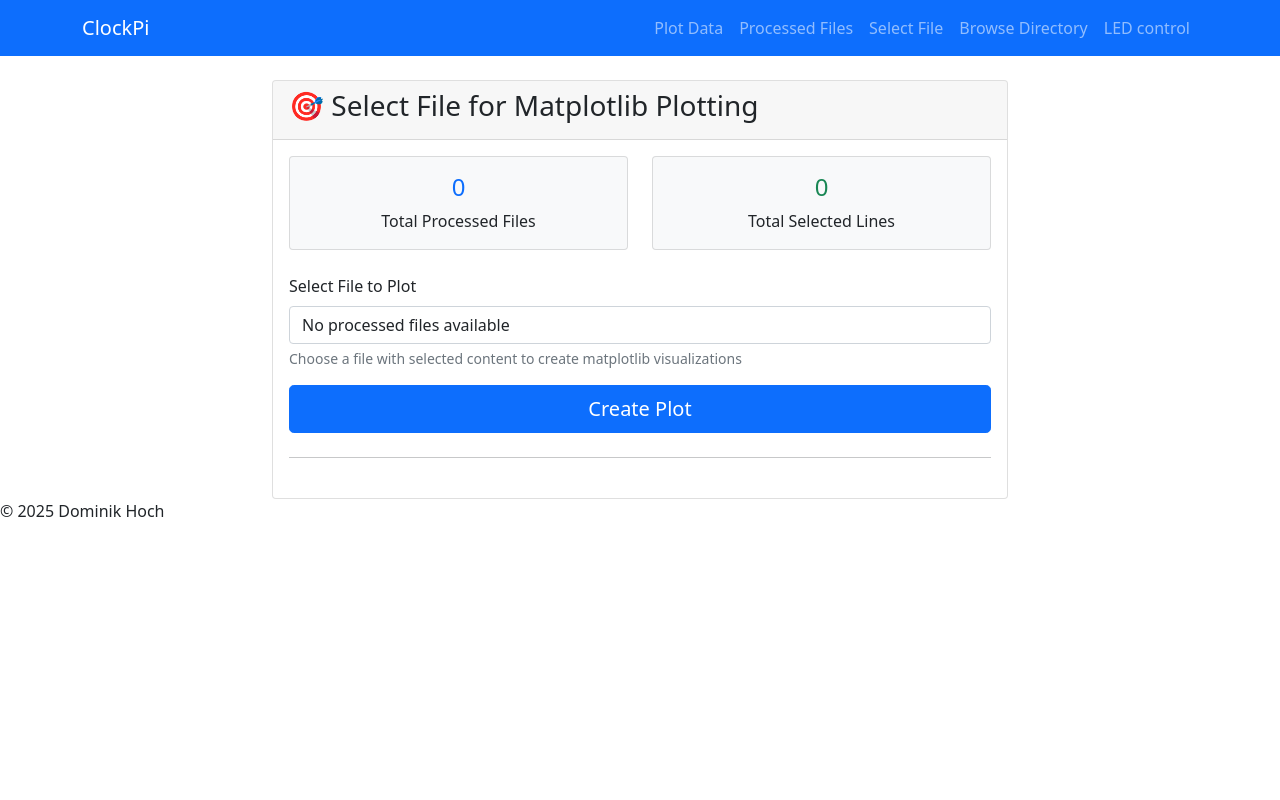
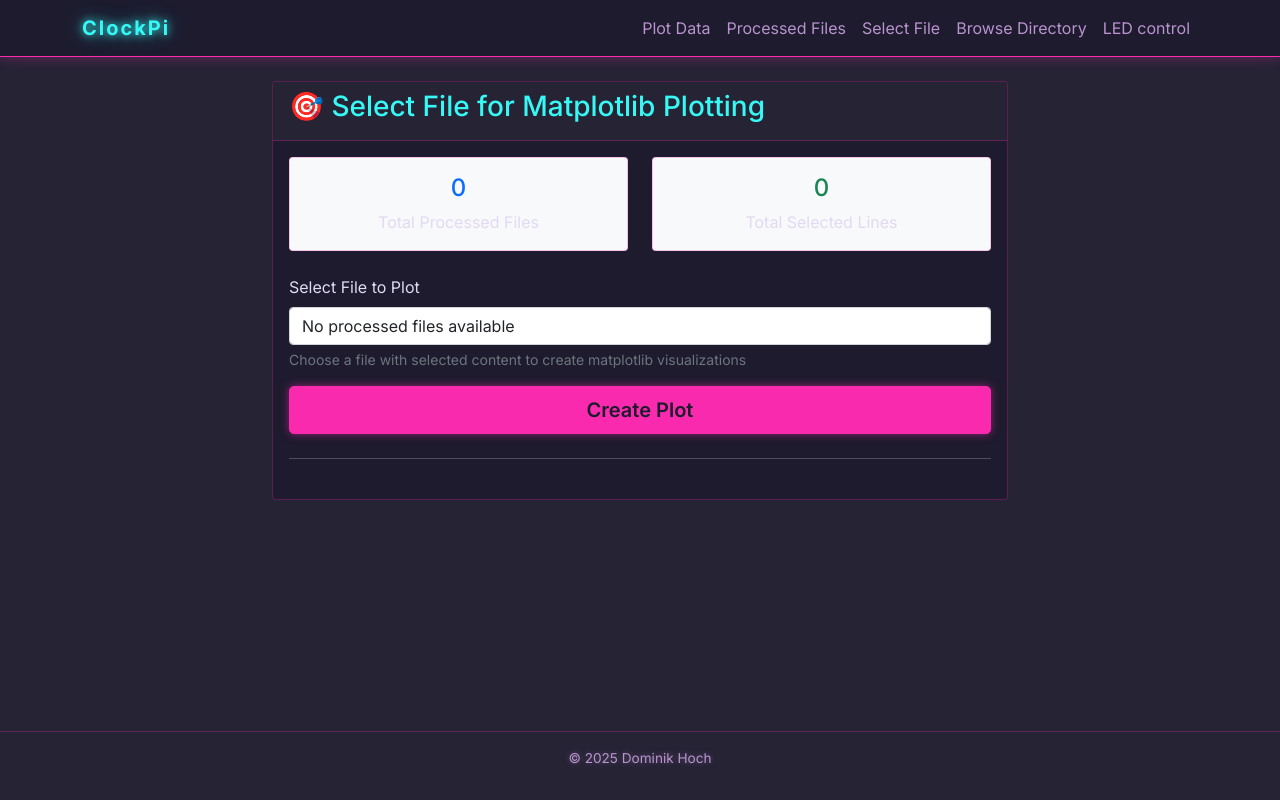
Before and after one commit to Dom2789/web_clockpi, a Django app: page /plot in a window 1280 px wide. Run offline with Django 4.2, Linux system fonts and the light colour scheme; data that the repository does not hold is empty; parts of the project's set-up code (start-up, migrations or seed data) failed here and were passed over.

Commit message:
modified design of webpage to synthwave'84

```diff
--- a/src/templates/base.html
+++ b/src/templates/base.html
@@ -5,34 +5,171 @@
     <meta name="viewport" content="width=device-width, initial-scale=1.0">
     <title>ClockPi</title>
     <link href="https://cdn.jsdelivr.net/npm/bootstrap@5.1.3/dist/css/bootstrap.min.css" rel="stylesheet">
+    <link href="https://fonts.googleapis.com/css2?family=Inter:wght@400;500;600;700&display=swap" rel="stylesheet">
     <style>
+        body {
+            background-color: #262335;
+            color: #e2d9f3;
+            font-family: 'Inter', system-ui, sans-serif;
+            min-height: 100vh;
+            display: flex;
+            flex-direction: column;
+        }
+
+        .navbar {
+            background-color: #1e1b2e !important;
+            border-bottom: 1px solid #f92aad;
+            box-shadow: 0 0 12px #f92aad55;
+        }
+
+        .navbar-brand {
+            color: #36f9f6 !important;
+            font-weight: 700;
+            letter-spacing: 0.1em;
+            text-shadow: 0 0 8px #36f9f6, 0 0 20px #36f9f688;
+        }
+
+        .nav-link {
+            color: #b893ce !important;
+            transition: color 0.2s, text-shadow 0.2s;
+        }
+
+        .nav-link:hover {
+            color: #ff7edb !important;
+            text-shadow: 0 0 8px #ff7edb;
+        }
+
+        .container.mt-4 {
+            flex: 1;
+        }
+
         .plot-container {
-            margin-bottom: 2rem;
-            border: 1px solid #dee2e6;
-            border-radius: 0.375rem;
+            background-color: #1e1b2e;
+            border: 1px solid #f92aad;
+            border-radius: 0.75rem;
             overflow: hidden;
+            transition: box-shadow 0.2s;
+            margin-bottom: 1.5rem;
+            box-shadow: 0 0 8px #f92aad44;
         }
+
+        .plot-container:hover {
+            box-shadow: 0 0 16px #f92aad, 0 0 32px #f92aad55;
+        }
+
         .plot-image {
             width: 100%;
             height: auto;
             display: block;
         }
+
         .plot-header {
-            background-color: #f8f9fa;
+            background-color: #1e1b2e;
             padding: 0.75rem 1rem;
-            border-bottom: 1px solid #dee2e6;
+            border-bottom: 1px solid #f92aad44;
             display: flex;
             justify-content: space-between;
             align-items: center;
+            font-size: 0.9rem;
+            color: #b893ce;
         }
+
         .download-btn {
             font-size: 0.875rem;
+        }
+
+        .btn-primary {
+            background-color: #f92aad;
+            border-color: #f92aad;
+            color: #1e1b2e;
+            font-weight: 600;
+            box-shadow: 0 0 8px #f92aad88;
+            transition: box-shadow 0.2s;
+        }
+
+        .btn-primary:hover {
+            background-color: #ff7edb;
+            border-color: #ff7edb;
+            box-shadow: 0 0 16px #ff7edb;
+        }
+
+        .card {
+            background-color: #1e1b2e;
+            border: 1px solid #f92aad44;
+        }
+
+        .card-header {
+            background-color: #262335;
+            border-bottom: 1px solid #f92aad44;
+            color: #36f9f6;
+        }
+
+        .alert {
+            background-color: #1e1b2e;
+            border-color: #36f9f644;
+            color: #e2d9f3;
+        }
+
+        .table {
+            color: #e2d9f3;
+        }
+
+        .table-striped > tbody > tr:nth-of-type(odd) > * {
+            color: #e2d9f3;
+            background-color: #241d35;
+        }
+
+        .table-striped > tbody > tr:nth-of-type(even) > * {
+            color: #e2d9f3;
+            background-color: #1e1b2e;
+        }
+
+        .table > thead > tr > th {
+            color: #36f9f6;
+            border-bottom-color: #f92aad44;
+        }
+
+        .table > :not(caption) > * > * {
+            border-bottom-color: #f92aad22;
+        }
+
+        .btn-outline-secondary {
+            color: #b893ce;
+            border-color: #b893ce;
+        }
+
+        .btn-outline-secondary:hover {
+            background-color: #b893ce;
+            border-color: #b893ce;
+            color: #1e1b2e;
+        }
+
+        .alert-info {
+            background-color: #1e1b2e;
+            border-color: #36f9f644;
+            color: #36f9f6;
+        }
+
+        .alert-warning {
+            background-color: #1e1b2e;
+            border-color: #fede5d44;
+            color: #fede5d;
+        }
+
+        footer {
+            margin-top: auto;
+            padding: 1rem;
+            text-align: center;
+            color: #b893ce;
+            font-size: 0.85rem;
+            border-top: 1px solid #f92aad44;
+            text-shadow: 0 0 6px #b893ce66;
         }
     </style>
 </head>
 
 <body>
-    <nav class="navbar navbar-expand-lg navbar-dark bg-primary">
+    <nav class="navbar navbar-expand-lg navbar-dark">
         <div class="container">
             <a class="navbar-brand" href="{% url 'landing:landing_page' %}">ClockPi</a>
             <div class="navbar-nav">
```
